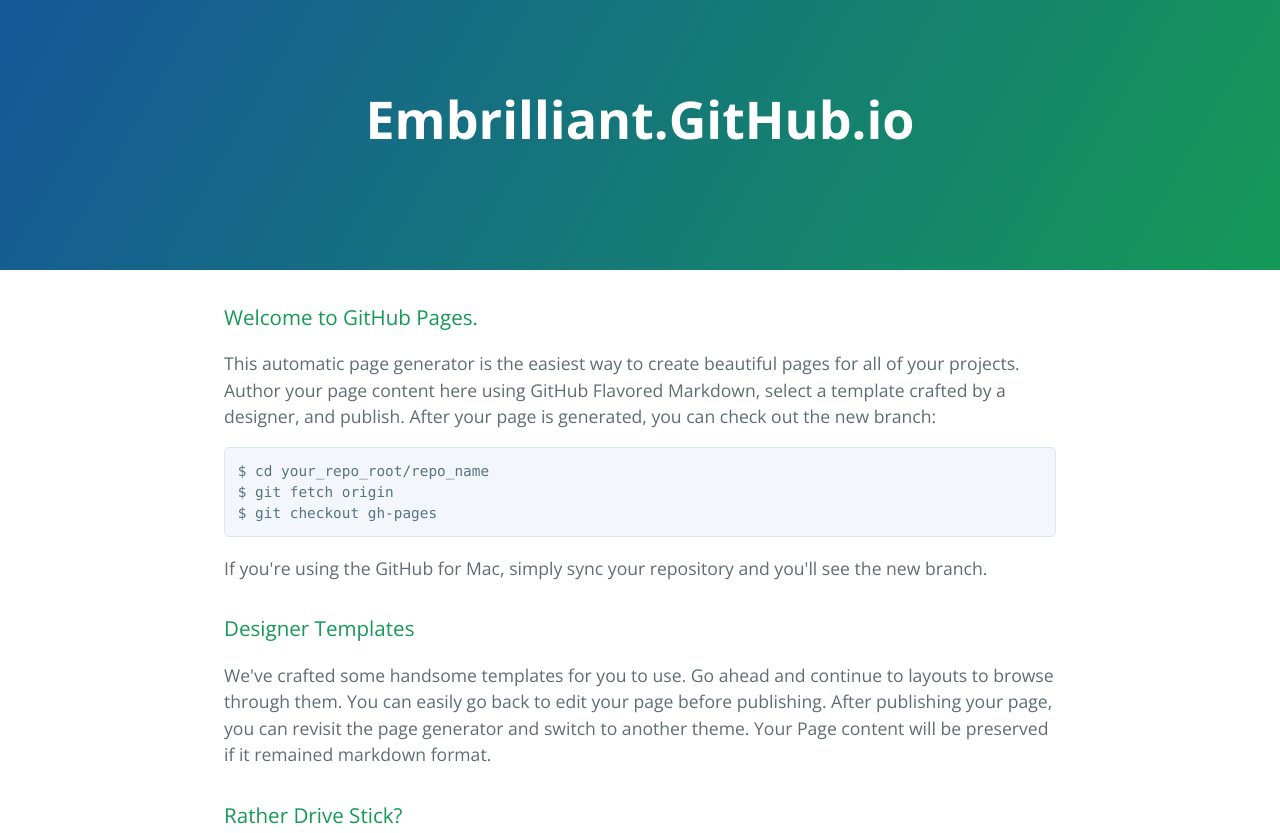
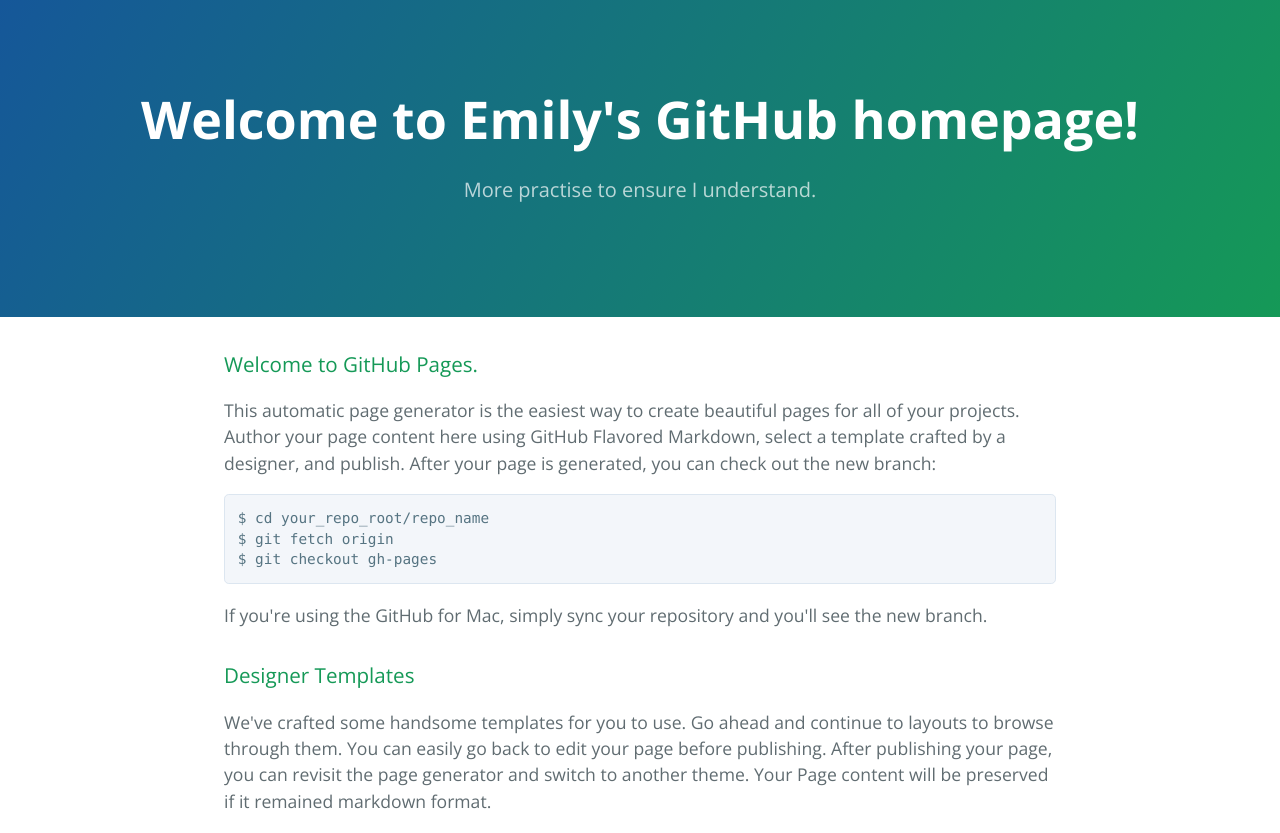
Before and after one commit to embrilliant/embrilliant.github.io, a plain HTML site: page index.html in a window 1280 px wide. Shown: the top 833 px of the page. Drawn offline with nearby package versions, Linux system fonts and the light colour scheme.

Commit message:
Add texts

```diff
--- a/index.html
+++ b/index.html
@@ -11,8 +11,8 @@
   </head>
   <body>
     <section class="page-header">
-      <h1 class="project-name">Embrilliant.GitHub.io</h1>
-      <h2 class="project-tagline"></h2>
+      <h1 class="project-name">Welcome to Emily's GitHub homepage!</h1>
+      <h2 class="project-tagline">More practise to ensure I understand.</h2>
     </section>
 
     <section class="main-content">
```
